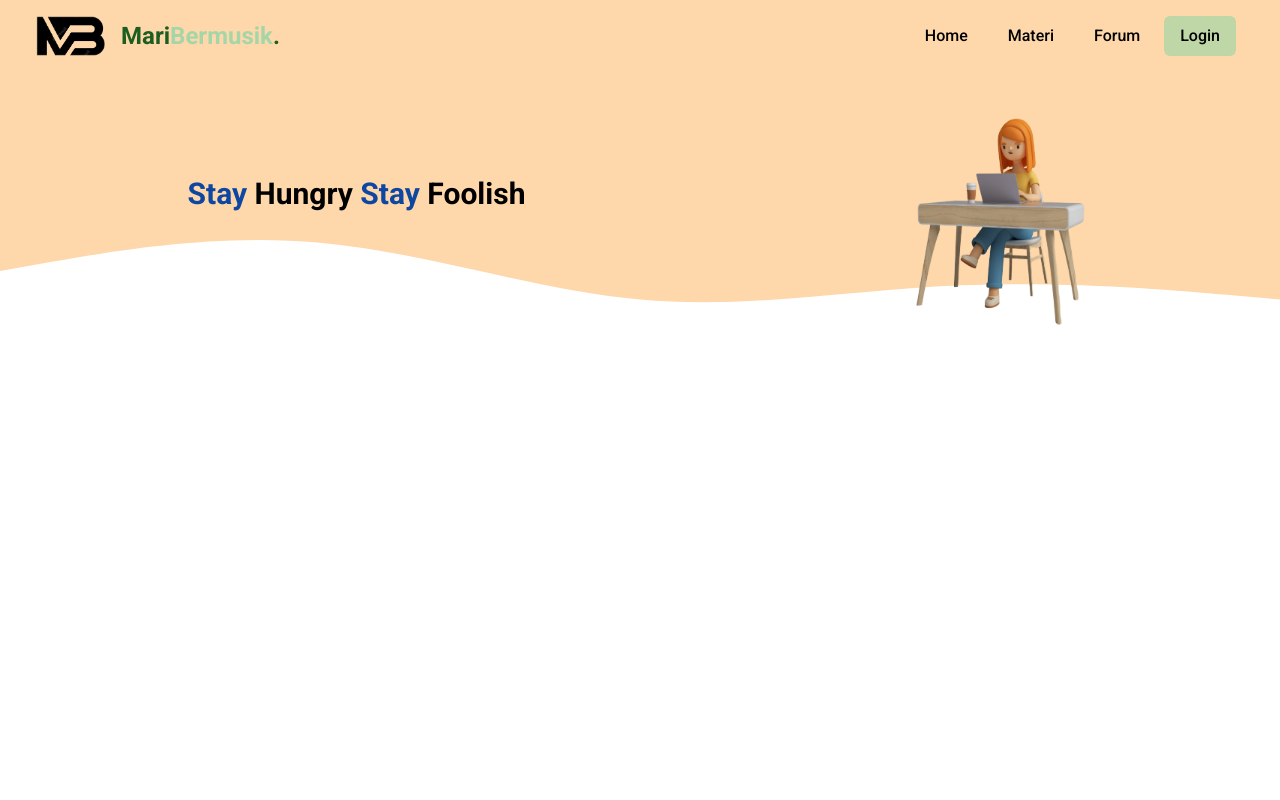
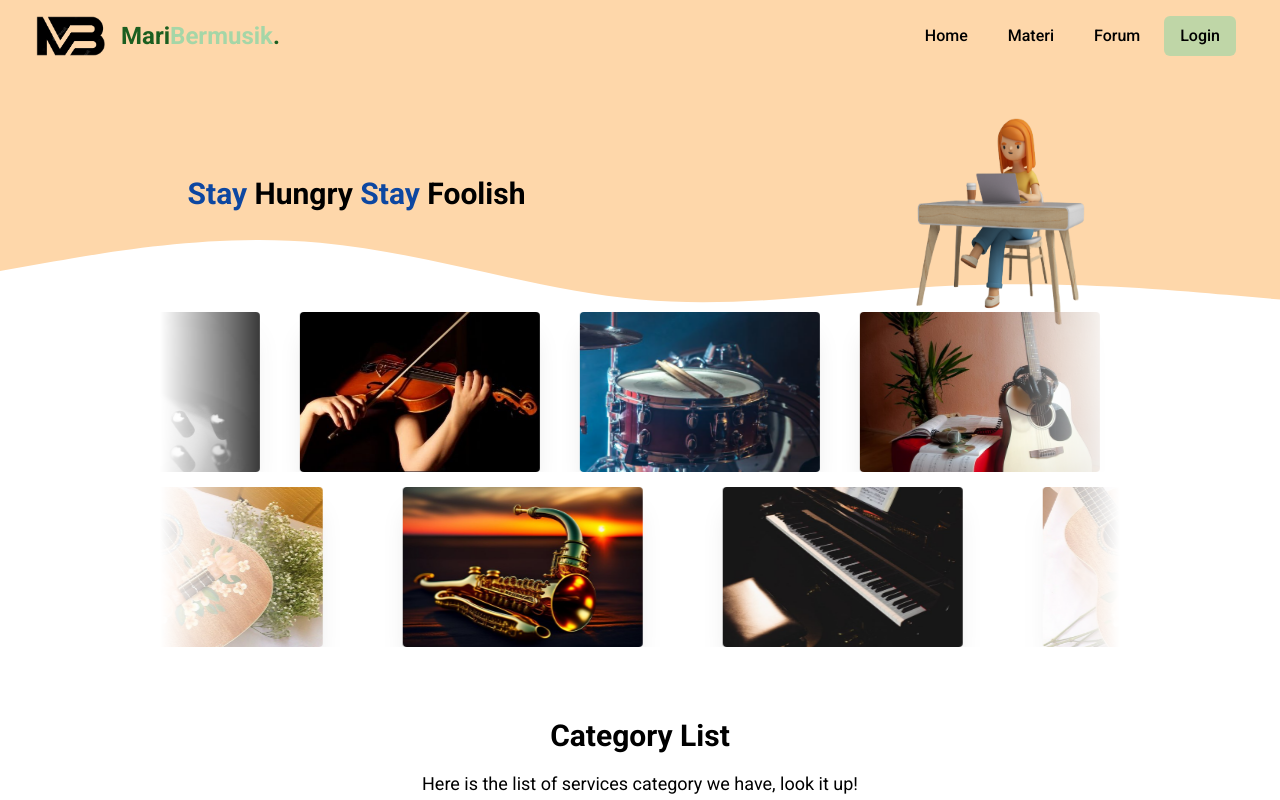
Before and after one commit to fanesz/MariBermusik-Srifoton2023, a React (Vite) app in the folder frontend/: page / in a window 1280 px wide. Shown: the top 800 px of the page. Built offline with nearby package versions, Linux system fonts and the light colour scheme.

Commit message:
WIP: MusicianCarousel

```diff
--- a/frontend/src/components/Home/MainSection.tsx
+++ b/frontend/src/components/Home/MainSection.tsx
@@ -37,16 +37,16 @@ const MainSection: React.FC = () => {
     document.removeEventListener("mouseup", handleMouseUp);
   };
 
-  const handleButtonClick = () => {
-    const newPercentage = percentage === 0 ? -50 : 0;
+  // const handleButtonClick = () => {
+  //   const newPercentage = percentage === 0 ? -50 : 0;
 
-    setPercentage(newPercentage);
+  //   setPercentage(newPercentage);
 
-    if (targetRef.current) {
-      targetRef.current.style.transition = "transform 0.5s ease";
-      targetRef.current.style.transform = `translate(${newPercentage}%, -50%)`;
-    }
-  };
+  //   if (targetRef.current) {
+  //     targetRef.current.style.transition = "transform 0.5s ease";
+  //     targetRef.current.style.transform = `translate(${newPercentage}%, -50%)`;
+  //   }
+  // };
 
   return (
     <div className="h-screen overflow-hidden relative">
--- /dev/null
+++ b/frontend/src/components/Home/MusicianCarousel.tsx
@@ -0,0 +1,91 @@
+import { getAlatMusikImg } from "../../utils/AlatMusikList"
+import tes from "../../assets/Untitled.png"
+const MusicianCarousel = () => {
+
+  const alatMusikList = [
+    { nama: 'bass', img: getAlatMusikImg('bass') },
+    { nama: 'biola', img: getAlatMusikImg('biola') },
+    // { nama: 'cello', img: getAlatMusikImg('cello') },
+    { nama: 'drum', img: getAlatMusikImg('drum') },
+    { nama: 'gitar', img: getAlatMusikImg('gitar') },
+  ]
+
+  const alatMusikList2 = [
+    // { nama: 'gitar listrik', img: getAlatMusikImg('gitar listrik') },
+    { nama: 'piano', img: getAlatMusikImg('piano') },
+    { nama: 'trompoet', img: getAlatMusikImg('trompoet') },
+    { nama: 'ukulele', img: getAlatMusikImg('ukulele') },
+  ]
+
+  // const alatMusikList = [
+  //   { nama: 'a', img: tes },
+  //   { nama: 'a', img: tes },
+  //   { nama: 'a', img: tes },
+  //   { nama: 'a', img: tes },
+  //   { nama: 'a', img: tes },
+  // ]
+  // const alatMusikList2 = [
+  //   { nama: 'a', img: tes },
+  //   { nama: 'a', img: tes },
+  //   { nama: 'a', img: tes },
+  //   { nama: 'a', img: tes },
+  //   { nama: 'a', img: tes },
+  // ]
+
+  const imgClass = 'w-[15rem] h-[10rem] object-cover rounded shadow-xl'
+
+  return (
+    <div>
+      <div
+        x-data="{}"
+        x-init="$nextTick(() => {
+        let ul = $refs.logos;
+        ul.insertAdjacentHTML('afterend', ul.outerHTML);
+        ul.nextSibling.setAttribute('aria-hidden', 'true');
+    })"
+        className="w-full inline-flex flex-nowrap overflow-hidden [mask-image:_linear-gradient(to_right,transparent_0,_black_128px,_black_calc(100%-128px),transparent_100%)]"
+      >
+        <ul x-ref="logos" className="flex items-center justify-center md:justify-start [&_li]:mx-5 [&_img]:max-w-none animate-infinite-scroll">
+          {alatMusikList.map((item, index) => (
+            <li key={index}>
+              <img className={`${imgClass}`} src={item.img} />
+            </li>
+          ))}
+        </ul>
+        <ul className="flex items-center justify-center md:justify-start [&_li]:mx-5 [&_img]:max-w-none animate-infinite-scroll" aria-hidden="true">
+          {alatMusikList.map((item, index) => (
+            <li key={index}>
+              <img className={`${imgClass}`} src={item.img} />
+            </li>
+          ))}
+        </ul>
+      </div>
+
+      <div
+        x-data="{}"
+        x-init="$nextTick(() => {
+        let ul = $refs.logos;
+        ul.insertAdjacentHTML('afterend', ul.outerHTML);
+        ul.nextSibling.setAttribute('aria-hidden', 'true');
+    })"
+        className="mt-2 w-full inline-flex flex-nowrap overflow-hidden [mask-image:_linear-gradient(to_right,transparent_0,_black_128px,_black_calc(100%-128px),transparent_100%)]"
+      >
+        <ul x-ref="logos" className="flex items-center justify-center md:justify-start [&_li]:mx-5 [&_img]:max-w-none animate-infinite-scroll">
+          {alatMusikList2.reverse().map((item, index) => (
+            <li key={index}>
+              <img className={`${imgClass} ms-10`} src={item.img} />
+            </li>
+          ))}
+        </ul>
+        <ul className="flex items-center justify-center md:justify-start [&_li]:mx-5 [&_img]:max-w-none animate-infinite-scroll" aria-hidden="true">
+          {alatMusikList2.map((item, index) => (
+            <li key={index}>
+              <img className={`${imgClass} ms-10`} src={item.img} />
+            </li>
+          ))}
+        </ul>
+      </div>
+    </div>
+  )
+}
+export default MusicianCarousel
--- a/frontend/src/pages/main/Home.tsx
+++ b/frontend/src/pages/main/Home.tsx
@@ -1,6 +1,7 @@
 import TopSection from "../../components/Home/TopSection";
-import MainSection from "../../components/Home/MainSection";
+// import MainSection from "../../components/Home/MainSection";
 import CategoryPreview from "../../components/Home/CategoryPreview";
+import MusicianCarousel from "../../components/Home/MusicianCarousel";
 
 const Home = () => {
   return (
@@ -10,7 +11,8 @@ const Home = () => {
       </div>
       <div className="ms-auto me-auto w-[75vw]">
         <div>
-          <MainSection />
+          <MusicianCarousel />
+          {/* <MainSection /> */}
         </div>
         <div className="mt-16 xl:w-[50vw] ms-auto me-auto">
           <CategoryPreview />
--- a/frontend/tailwind.config.js
+++ b/frontend/tailwind.config.js
@@ -16,6 +16,15 @@ module.exports = withMT({
         'pos-0': '0% 0%',
         'pos-100': '100% 100%',
       },
+      animation: {
+        'infinite-scroll': 'infinite-scroll 40s linear infinite',
+      },
+      keyframes: {
+        'infinite-scroll': {
+          from: { transform: 'translateX(0)' },
+          to: { transform: 'translateX(-100%)' },
+        }
+      }
     },
   },
   plugins: [],
```
